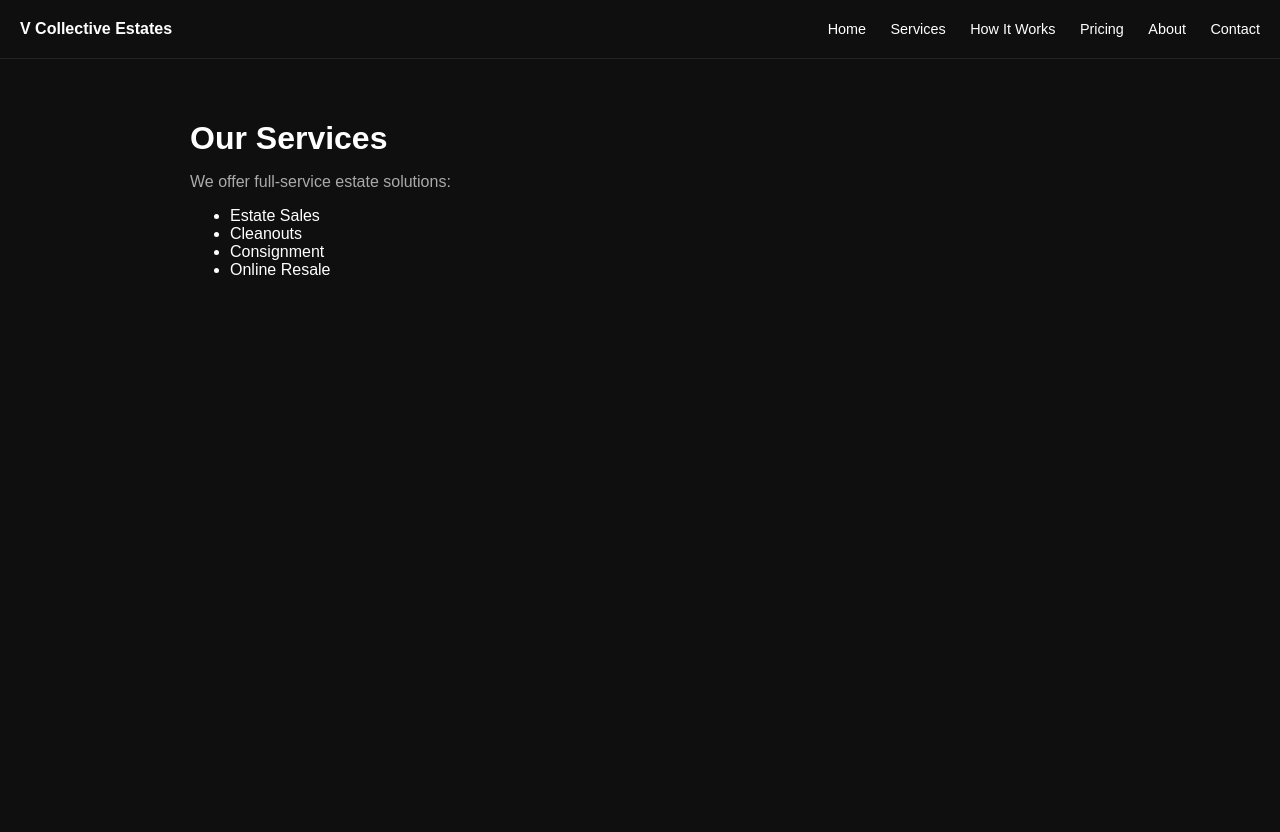
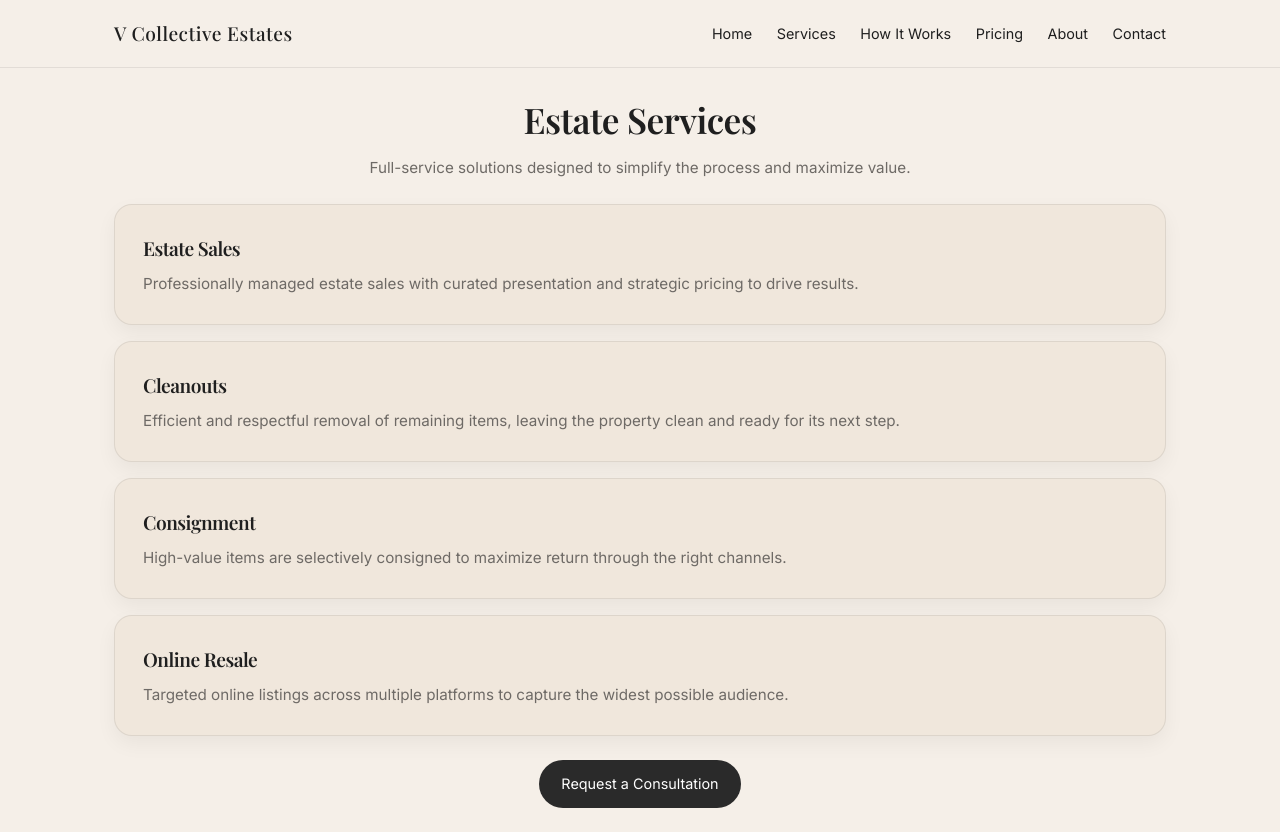
Before and after one commit to IdealRobot/vcollectiveestates, a Flask app: page /services in a window 1280 px wide. Before the commit the page ends 275 px from the top, so only its background shows below. Run offline with Flask 3, Linux system fonts and the light colour scheme.

Commit message:
Homepage facelift...

```diff
--- /dev/null
+++ b/static/css/styles.css
@@ -0,0 +1,251 @@
+/* =========================
+   ROOT VARIABLES
+========================= */
+:root {
+  --bg-main: #f5efe8;
+  --bg-card: #f0e7dc;
+  --bg-soft: #f7f1ea;
+
+  --text-primary: #1f1f1f;
+  --text-secondary: #6e6a66;
+
+  --accent-gold: #c6a96b;
+  --accent-dark: #2a2a2a;
+
+  --border-soft: rgba(0, 0, 0, 0.08);
+  --shadow-soft: 0 8px 20px rgba(0, 0, 0, 0.05);
+
+  --radius-lg: 18px;
+  --radius-md: 12px;
+  --radius-sm: 8px;
+}
+
+/* =========================
+   RESET
+========================= */
+*,
+*::before,
+*::after {
+  box-sizing: border-box;
+  margin: 0;
+  padding: 0;
+}
+
+body {
+  background: var(--bg-main);
+  color: var(--text-primary);
+  font-family: 'Inter', sans-serif;
+  line-height: 1.6;
+  -webkit-font-smoothing: antialiased;
+}
+
+/* =========================
+   TYPOGRAPHY
+========================= */
+h1, h2, h3 {
+  font-family: 'Playfair Display', serif;
+  letter-spacing: -0.5px;
+}
+
+h1 { font-size: 2.2rem; }
+h2 { font-size: 1.6rem; }
+h3 { font-size: 1.2rem; }
+
+p {
+  color: var(--text-secondary);
+  font-size: 0.95rem;
+}
+
+/* =========================
+   LAYOUT
+========================= */
+.container {
+  max-width: 1100px;
+  margin: 0 auto;
+  padding: 24px;
+}
+
+/* =========================
+   CARD
+========================= */
+.card {
+  background: var(--bg-card);
+  border-radius: var(--radius-lg);
+  padding: 28px;
+  border: 1px solid var(--border-soft);
+  box-shadow: var(--shadow-soft);
+}
+
+/* =========================
+   BUTTONS
+========================= */
+.btn {
+  display: inline-block;
+  padding: 12px 22px;
+  border-radius: 999px;
+  font-size: 0.9rem;
+  text-decoration: none;
+  transition: 0.25s ease;
+}
+
+.btn-primary {
+  background: var(--accent-dark);
+  color: #fff;
+}
+
+.btn-primary:hover {
+  opacity: 0.9;
+}
+
+.btn-secondary {
+  border: 1px solid var(--border-soft);
+  color: var(--text-primary);
+}
+
+.btn-secondary:hover {
+  background: rgba(0,0,0,0.04);
+}
+
+/* =========================
+   PROFILE HEADER
+========================= */
+.profile {
+  text-align: center;
+  padding: 40px 20px;
+}
+
+.profile img {
+  width: 90px;
+  height: 90px;
+  border-radius: 50%;
+  margin-bottom: 16px;
+  border: 3px solid #fff;
+  box-shadow: var(--shadow-soft);
+}
+
+.profile h1 {
+  font-size: 1.6rem;
+  margin-bottom: 8px;
+}
+
+.profile p {
+  max-width: 320px;
+  margin: 0 auto;
+}
+
+/* =========================
+   ICON ROW
+========================= */
+.icon-row {
+  display: flex;
+  justify-content: center;
+  gap: 16px;
+  margin: 18px 0;
+}
+
+.icon {
+  width: 38px;
+  height: 38px;
+  border-radius: 50%;
+  background: #fff;
+  display: flex;
+  align-items: center;
+  justify-content: center;
+  box-shadow: var(--shadow-soft);
+}
+
+/* =========================
+   TOGGLE (Links / Shop)
+========================= */
+.toggle {
+  display: flex;
+  margin: 20px auto;
+  background: #ddd3c7;
+  border-radius: 999px;
+  overflow: hidden;
+  width: fit-content;
+}
+
+.toggle button {
+  padding: 10px 24px;
+  border: none;
+  background: transparent;
+  cursor: pointer;
+  font-weight: 500;
+}
+
+.toggle .active {
+  background: #fff;
+  border-radius: 999px;
+  box-shadow: var(--shadow-soft);
+}
+
+/* =========================
+   LINK BLOCKS
+========================= */
+.link-block {
+  background: var(--bg-soft);
+  border-radius: var(--radius-md);
+  padding: 16px 20px;
+  margin-bottom: 14px;
+  border: 1px solid var(--border-soft);
+  display: flex;
+  justify-content: space-between;
+  align-items: center;
+  transition: 0.2s ease;
+}
+
+.link-block:hover {
+  transform: translateY(-2px);
+  box-shadow: var(--shadow-soft);
+}
+
+/* =========================
+   UTILITIES
+========================= */
+.text-center {
+  text-align: center;
+}
+
+.mt-2 { margin-top: 8px; }
+.mt-3 { margin-top: 16px; }
+.mt-4 { margin-top: 24px; }
+
+.mb-2 { margin-bottom: 8px; }
+.mb-3 { margin-bottom: 16px; }
+.mb-4 { margin-bottom: 24px; }
+
+/* =========================
+   NAVBAR
+========================= */
+.nav {
+  background: var(--bg-main);
+  border-bottom: 1px solid var(--border-soft);
+}
+
+.nav-inner {
+  max-width: 1100px;
+  margin: 0 auto;
+  padding: 18px 24px;
+  display: flex;
+  justify-content: space-between;
+  align-items: center;
+}
+
+.logo {
+  font-family: 'Playfair Display', serif;
+  font-size: 1.2rem;
+  letter-spacing: 0.5px;
+}
+
+.nav-links a {
+  text-decoration: none;
+  color: var(--text-primary);
+  margin-left: 20px;
+  font-size: 0.9rem;
+  transition: 0.2s ease;
+}
+
+.nav-links a:hover {
+  color: var(--accent-gold);
+}
--- a/templates/base.html
+++ b/templates/base.html
@@ -3,60 +3,23 @@
 <head>
     <meta charset="UTF-8">
     <meta name="viewport" content="width=device-width, initial-scale=1.0">
+
     <title>{% block title %}V Collective Estates{% endblock %}</title>
 
-    <style>
-        body {
-            margin: 0;
-            font-family: Arial, sans-serif;
-            background: #0f0f0f;
-            color: #ffffff;
-        }
+    <!-- Fonts -->
+    <link href="https://fonts.googleapis.com/css2?family=Inter:wght@300;400;500&family=Playfair+Display:wght@500;600&display=swap" rel="stylesheet">
 
-        header {
-            display: flex;
-            justify-content: space-between;
-            padding: 20px;
-            border-bottom: 1px solid #222;
-        }
+    <!-- Main CSS -->
+    <link rel="stylesheet" href="{{ url_for('static', filename='css/styles.css') }}">
+</head>
 
-        nav a {
-            color: white;
-            text-decoration: none;
-            margin-left: 20px;
-            font-size: 0.9rem;
-        }
-
-        .container {
-            max-width: 900px;
-            margin: auto;
-            padding: 40px 20px;
-        }
-
-        h1 {
-            margin-bottom: 10px;
-        }
-
-        p {
-            color: #aaa;
-        }
-
-        .cta {
-            display: inline-block;
-            margin-top: 20px;
-            padding: 10px 20px;
-            background: white;
-            color: black;
-            text-decoration: none;
-            font-weight: bold;
-        }
-    </style>
-</head>
 <body>
 
-<header>
-    <div><strong>V Collective Estates</strong></div>
-    <nav>
+<header class="nav">
+    <div class="nav-inner">
+        <div class="logo">V Collective Estates</div>
+
+        <nav class="nav-links">
             <a href="/">Home</a>
             <a href="/services">Services</a>
             <a href="/how-it-works">How It Works</a>
@@ -64,11 +27,12 @@
             <a href="/about">About</a>
             <a href="/contact">Contact</a>
         </nav>
+    </div>
 </header>
 
-<div class="container">
+<main class="container">
     {% block content %}{% endblock %}
-</div>
+</main>
 
 </body>
 </html>
--- a/templates/services.html
+++ b/templates/services.html
@@ -1,16 +1,46 @@
 {% extends "base.html" %}
 
-{% block title %}Services{% endblock %}
+{% block title %}Services | V Collective Estates{% endblock %}
 
 {% block content %}
-<h1>Our Services</h1>
 
-<p>We offer full-service estate solutions:</p>
+<section class="text-center mb-4">
+    <h1>Estate Services</h1>
+    <p class="mt-2">
+        Full-service solutions designed to simplify the process and maximize value.
+    </p>
+</section>
 
-<ul>
-    <li>Estate Sales</li>
-    <li>Cleanouts</li>
-    <li>Consignment</li>
-    <li>Online Resale</li>
-</ul>
+<section class="card mb-3">
+    <h3>Estate Sales</h3>
+    <p class="mt-2">
+        Professionally managed estate sales with curated presentation and strategic pricing to drive results.
+    </p>
+</section>
+
+<section class="card mb-3">
+    <h3>Cleanouts</h3>
+    <p class="mt-2">
+        Efficient and respectful removal of remaining items, leaving the property clean and ready for its next step.
+    </p>
+</section>
+
+<section class="card mb-3">
+    <h3>Consignment</h3>
+    <p class="mt-2">
+        High-value items are selectively consigned to maximize return through the right channels.
+    </p>
+</section>
+
+<section class="card">
+    <h3>Online Resale</h3>
+    <p class="mt-2">
+        Targeted online listings across multiple platforms to capture the widest possible audience.
+    </p>
+</section>
+
+<div class="text-center mt-4">
+    <a href="/contact" class="btn btn-primary">Request a Consultation</a>
+</div>
+
 {% endblock %}
```
Also changed, not shown: templates/about.html (+18 -4 lines), templates/contact.html (+31 -9 lines), templates/home.html (+31 -4 lines), templates/how_it_works.html (+46 -10 lines), templates/pricing.html (+28 -5 lines). Lines whose indentation alone changed are shown as unchanged.
